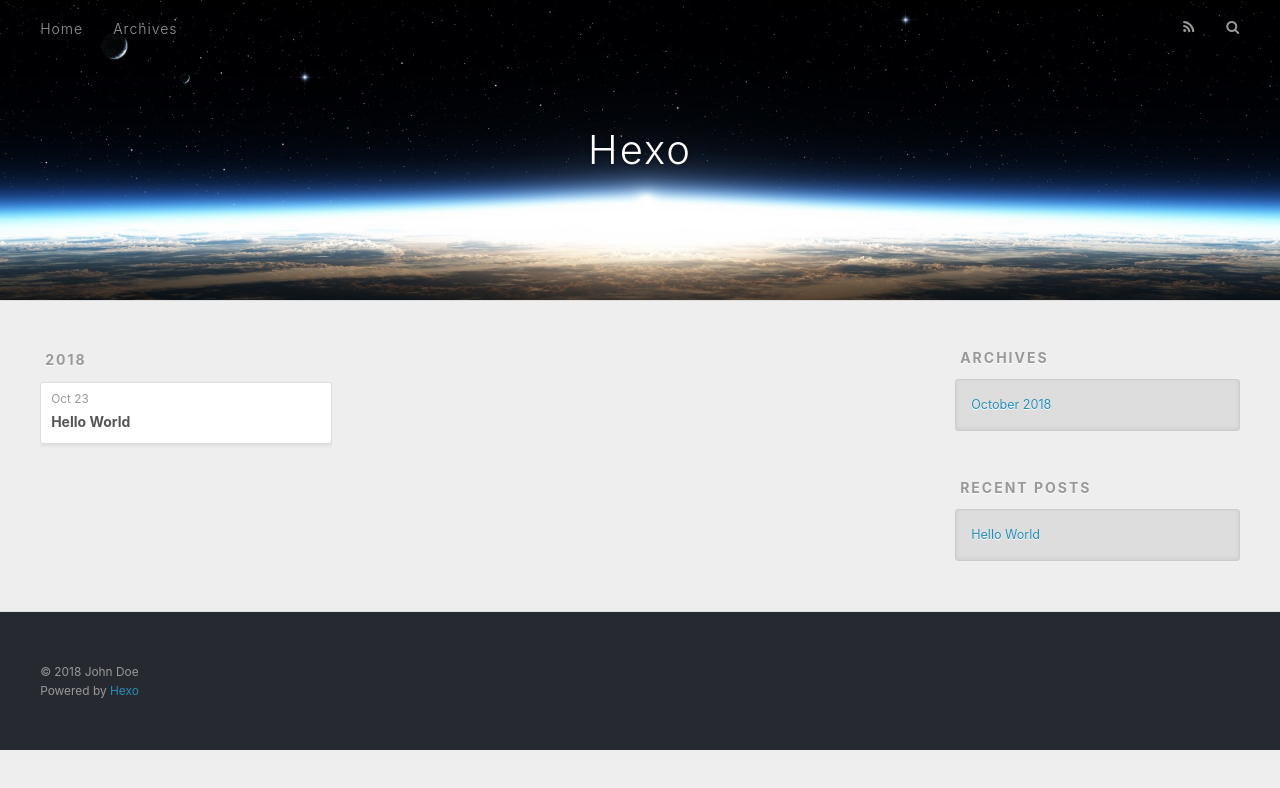
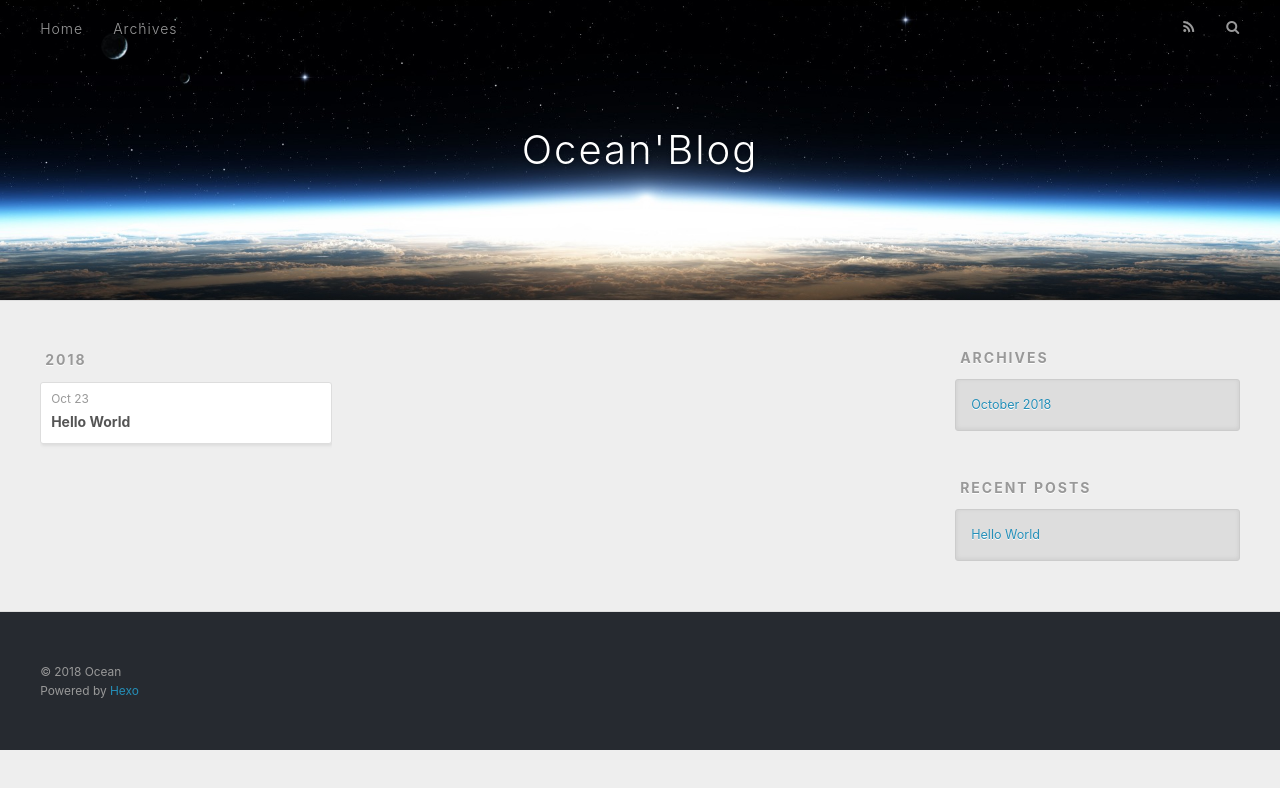
Before and after one commit to NJUocean/NJUocean.github.io, a plain HTML site: page archives/2018/10/index.html in a window 1280 px wide. Drawn offline with nearby package versions, Linux system fonts and the light colour scheme.

Commit message:
Site updated: 2018-11-04 09:45:57

```diff
--- a/archives/2018/10/index.html
+++ b/archives/2018/10/index.html
@@ -5,17 +5,17 @@
 
 
 
-  <title>Archives: 2018/10 | Hexo</title>
+  <title>Archives: 2018/10 | Ocean&#39;Blog</title>
   <meta name="viewport" content="width=device-width, initial-scale=1, maximum-scale=1">
   <meta property="og:type" content="website">
-<meta property="og:title" content="Hexo">
+<meta property="og:title" content="Ocean&#39;Blog">
 <meta property="og:url" content="http://yoursite.com/archives/2018/10/index.html">
-<meta property="og:site_name" content="Hexo">
-<meta property="og:locale" content="default">
+<meta property="og:site_name" content="Ocean&#39;Blog">
+<meta property="og:locale" content="Chinese">
 <meta name="twitter:card" content="summary">
-<meta name="twitter:title" content="Hexo">
+<meta name="twitter:title" content="Ocean&#39;Blog">
 
-    <link rel="alternate" href="/atom.xml" title="Hexo" type="application/atom+xml">
+    <link rel="alternate" href="/atom.xml" title="Ocean&#39;Blog" type="application/atom+xml">
 
 
     <link rel="icon" href="/favicon.png">
@@ -34,7 +34,7 @@
   <div id="header-outer" class="outer">
     <div id="header-title" class="inner">
       <h1 id="logo-wrap">
-        <a href="/" id="logo">Hexo</a>
+        <a href="/" id="logo">Ocean&#39;Blog</a>
       </h1>
 
     </div>
@@ -139,7 +139,7 @@
 
   <div class="outer">
     <div id="footer-info" class="inner">
-      &copy; 2018 John Doe<br>
+      &copy; 2018 Ocean<br>
       Powered by <a href="http://hexo.io/" target="_blank">Hexo</a>
     </div>
   </div>
```
Also changed, not shown: 2018/10/23/hello-world/index.html (+7 -7 lines), archives/2018/index.html (+8 -8 lines), archives/index.html (+8 -8 lines), index.html (+9 -9 lines).
